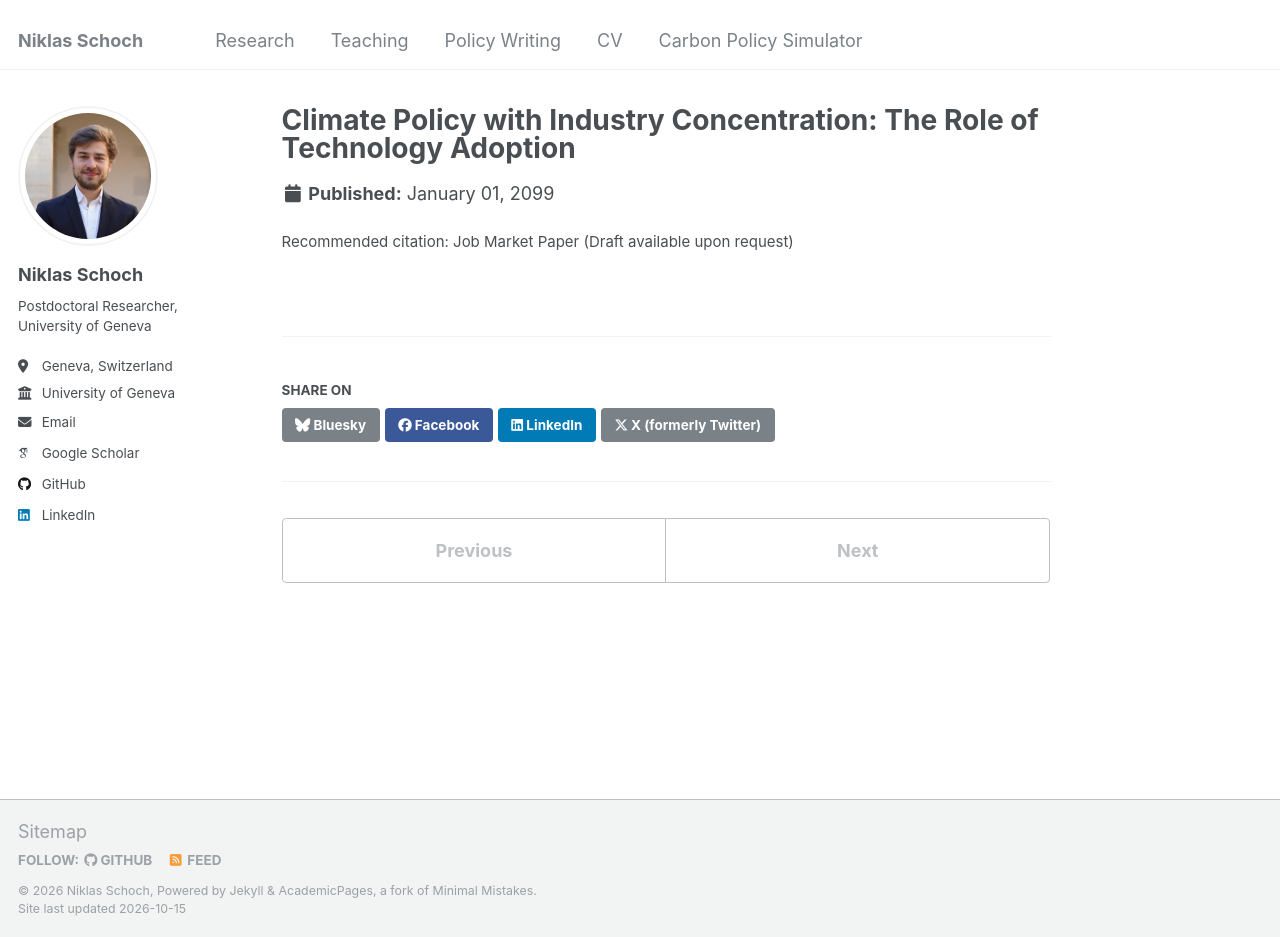
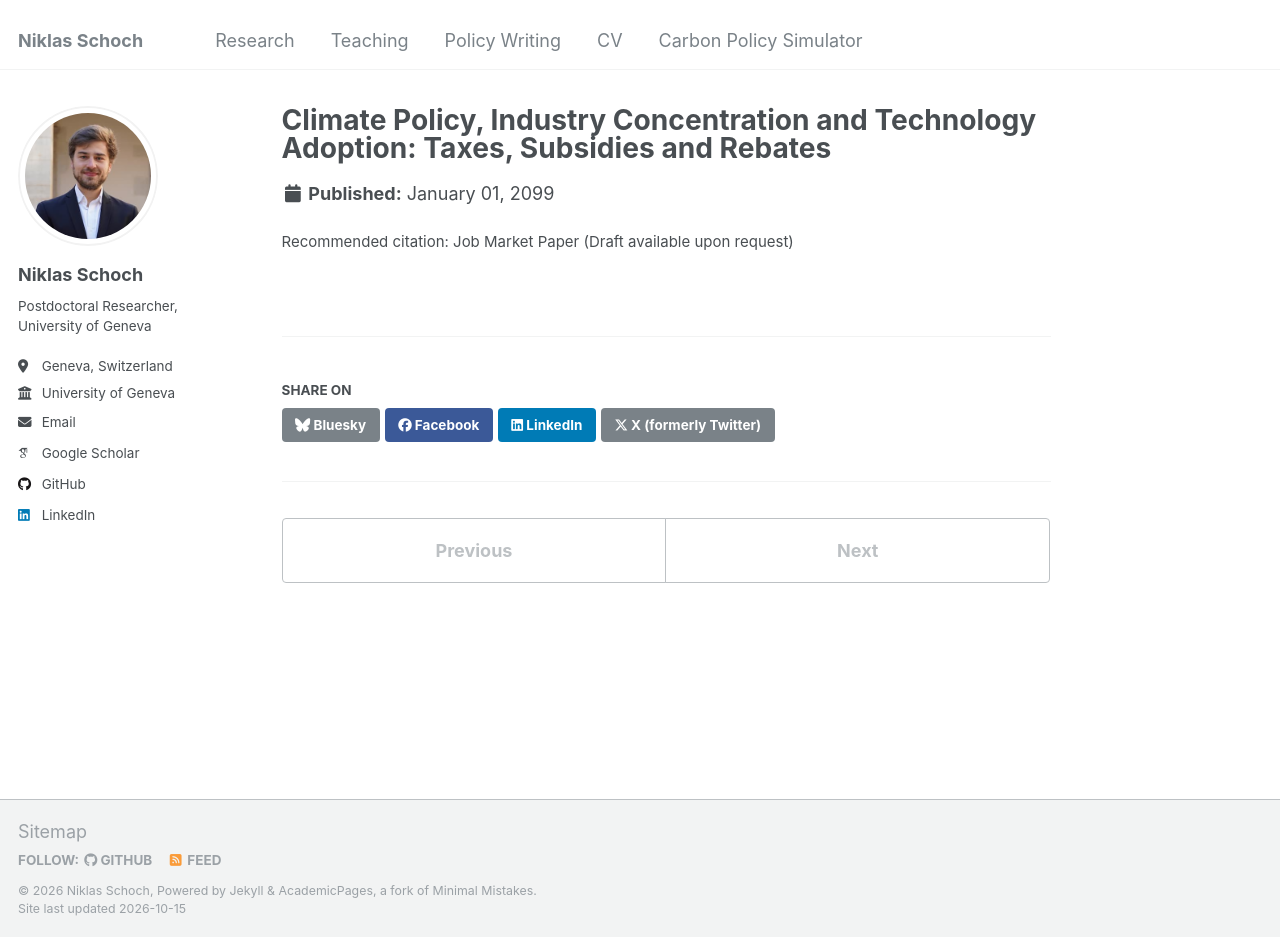
Before and after one commit to niklasschoch/niklasschoch.github.io, a Jekyll site: the page built from _publications/cement.md, in a window 1280 px wide and 937 px high. Built offline with Jekyll 4.4.1, drawn with Linux system fonts in a browser that asks for light colours; some web fonts are replaced.

Commit message:
Update cement.md

```diff
--- a/_publications/cement.md
+++ b/_publications/cement.md
@@ -1,5 +1,5 @@
 ---
-title: "Climate Policy with Industry Concentration: The Role of Technology Adoption"
+title: "Climate Policy, Industry Concentration and Technology Adoption: Taxes, Subsidies and Rebates"
 date: 2099-01-01
 collection: publications
 category: Working Paper
```
